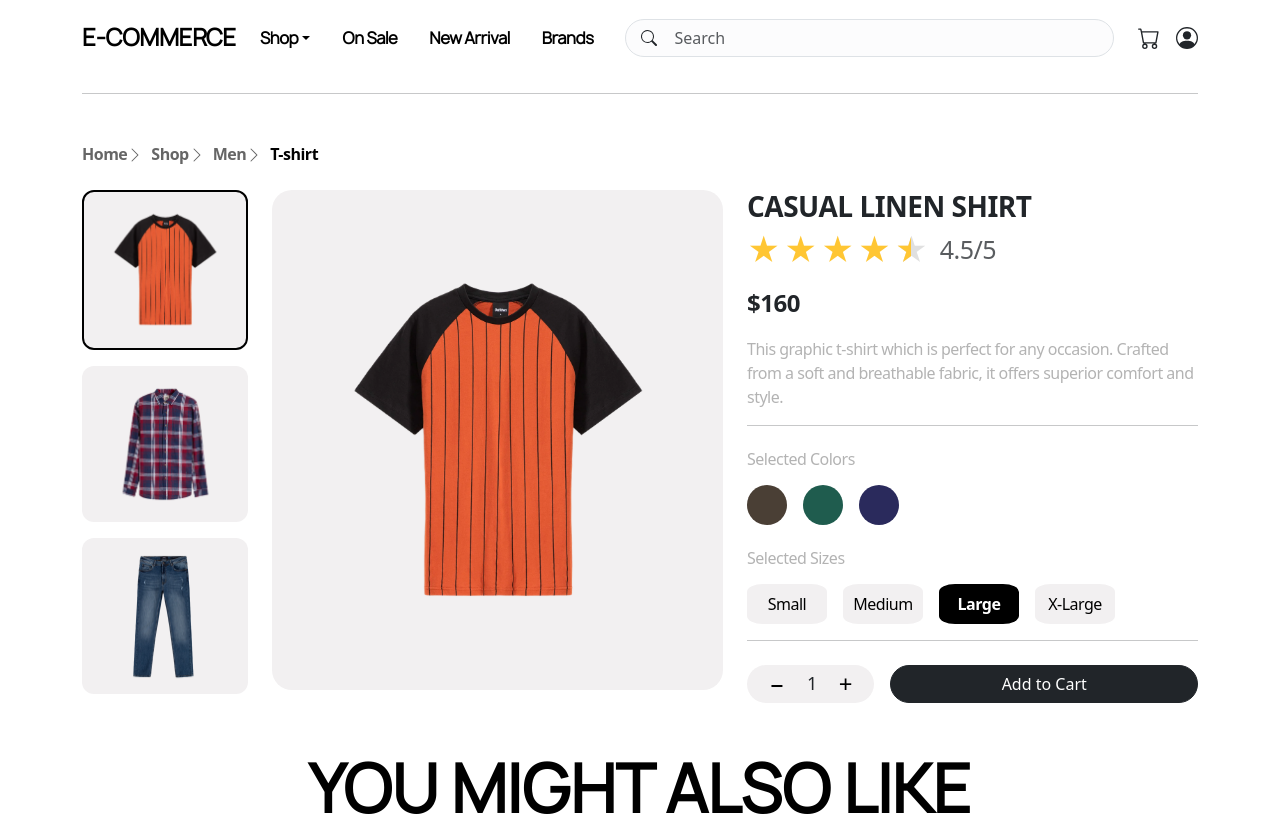
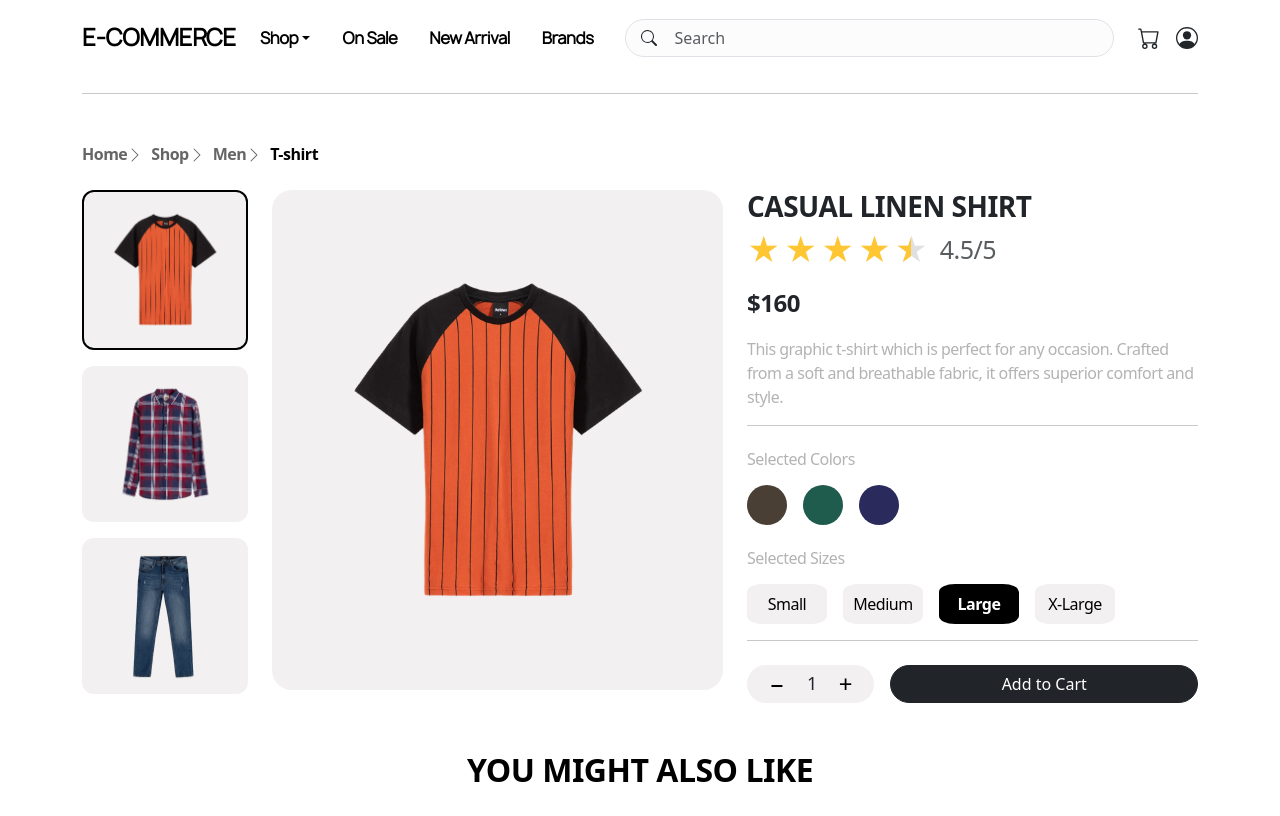
Before and after one commit to Hassannadeem861/ecommerce_web, a Next.js app: page /product/casual-linen-shirt in a window 1280 px wide. Shown: the top 816 px of the page. Built offline with nearby package versions, Linux system fonts and the light colour scheme.

Commit message:
change hading size

```diff
--- a/src/app/components/RelatedProducts/RelatedProducts.jsx
+++ b/src/app/components/RelatedProducts/RelatedProducts.jsx
@@ -17,14 +17,14 @@ const RelatedProducts = ({heading, product, slug }) => {
   return (
     <section className="mt-4 mt-md-5 mb-md-5">
       <h2
-        className="level-2 fw-bold text-center"
+        className="level-sm-8 level-md-1 fw-bold text-center"
         style={{ color: colors.black }}
       >
         {heading}
       </h2>
 
       <div className="">
-        <div className="row g-4 mt-3 mt-md-4 justify-content-center">
+        <div className="row g-4 mt-1 mt-md-4 justify-content-center">
           {relatedProducts.map((data) => {
             // rating ko full aur half stars mein todna — jaise 4.5 ka matlab 4 poore stars + 1 aadha star
             const fullStars = Math.floor(data.rating);
```
